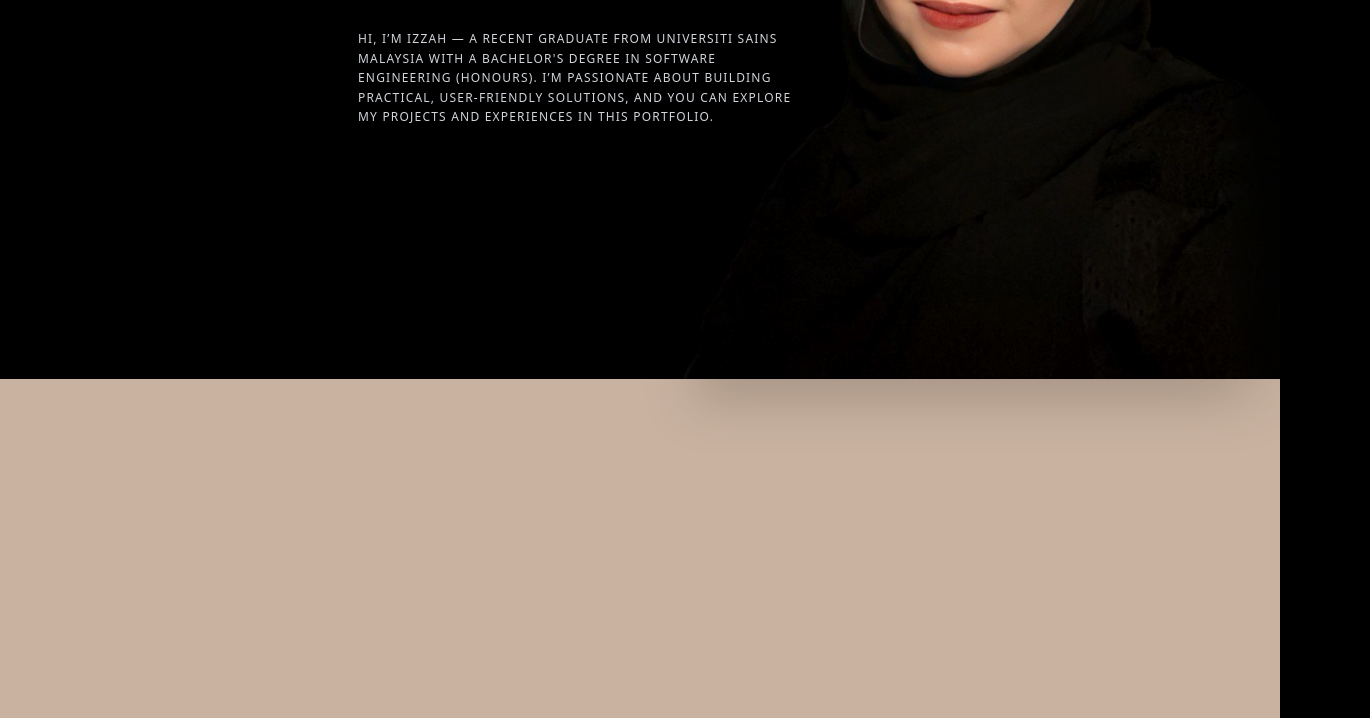
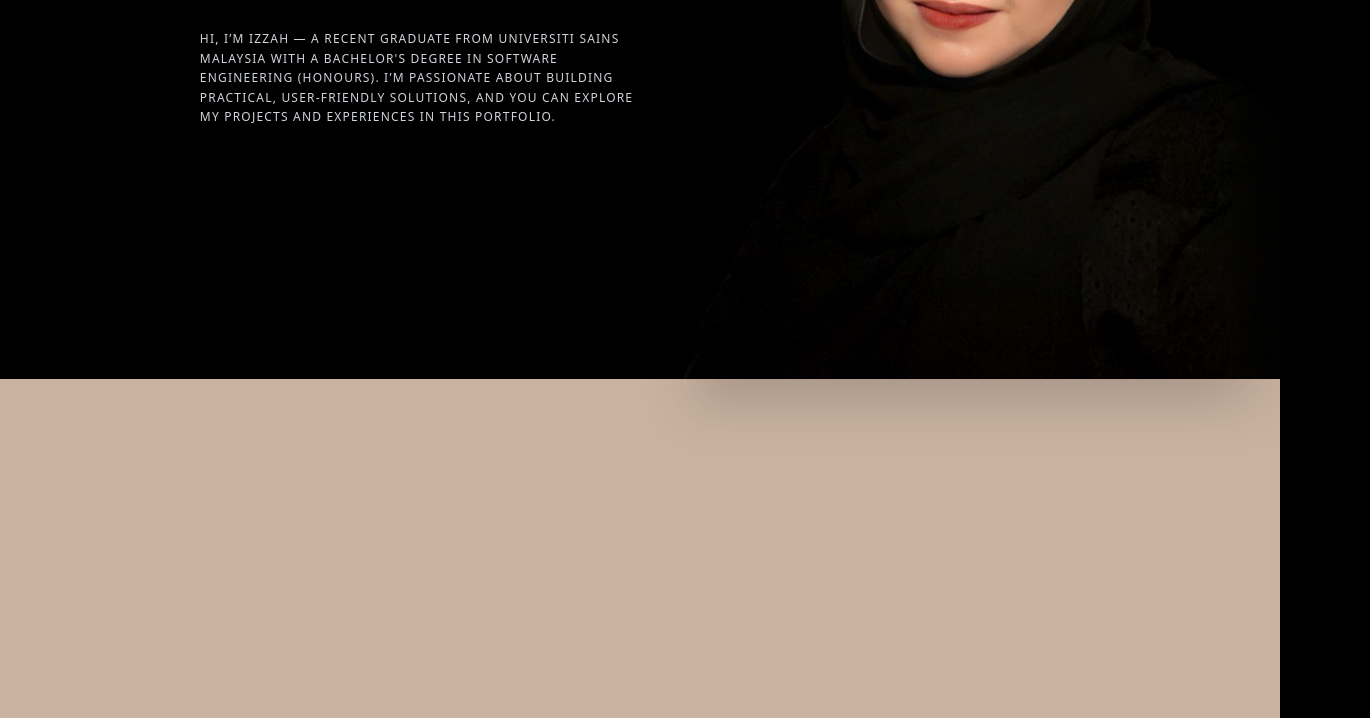
Before and after one commit to NurulIzzah-pjs/NURUL_IZZAH-PORTFOLIO, a website: page index.html in a window 1280 px wide. Shown: the part 421-1139 px from the top of the page, 1370 px wide, since content can reach past the window. Drawn offline with Linux system fonts and the light colour scheme.

Commit message:
update index.html
layout update

```diff
--- a/index.html
+++ b/index.html
@@ -9,6 +9,28 @@
   <link rel="stylesheet" href="assets/css/output.css">
   <!-- <link href="https://cdn.jsdelivr.net/npm/tailwindcss@2.2.19/dist/tailwind.min.css" rel="stylesheet"> -->
   <style>
+@media (min-width: 1025px) and (max-width: 1504px) {
+  #home {
+
+    margin-left: 7%;
+  }
+
+  #home section {
+    flex: 0 0 50%;  /* text takes 45% of space */
+    max-width: none;
+  }
+
+  #home img {
+    flex: 0 0 50%;  /* image takes the rest */
+    position: absolute; /* remove absolute so it respects flex */
+    bottom: 0;
+    right: 0;
+    margin-left: 0;
+    margin-right: 7%;
+  }
+}
+
+
 
   </style>
 </head>
@@ -121,7 +143,7 @@
   </section>
 
   <!-- Profile Image -->
-<img src="assets/img/IZZY1.PNG"
+<!-- <img src="assets/img/IZZY1.PNG"
      alt="Portrait of Nurul Izzah"
      class="
        relative mx-auto
@@ -129,6 +151,19 @@
        mb-0
        md:absolute md:bottom-0 md:right-0
        md:h-[70vh] lg:h-screen
+
+       transition-all duration-700 ease-in-out
+       opacity-0 animate-fadeIn
+     " /> -->
+     <!-- Profile Image -->
+<img src="assets/img/IZZY1.PNG"
+     alt="Portrait of Nurul Izzah"
+     class="
+       relative mx-auto
+       h-[40vh] sm:h-[50vh] object-contain drop-shadow-2xl
+       mb-0
+       md:static md:h-[60vh]   <!-- Normal flow on iPad -->
+       lg:absolute lg:bottom-0 lg:right-0 lg:h-screen <!-- Absolute only on large screens -->
 
        transition-all duration-700 ease-in-out
        opacity-0 animate-fadeIn
```
Also changed, not shown: assets/css/output.css.
